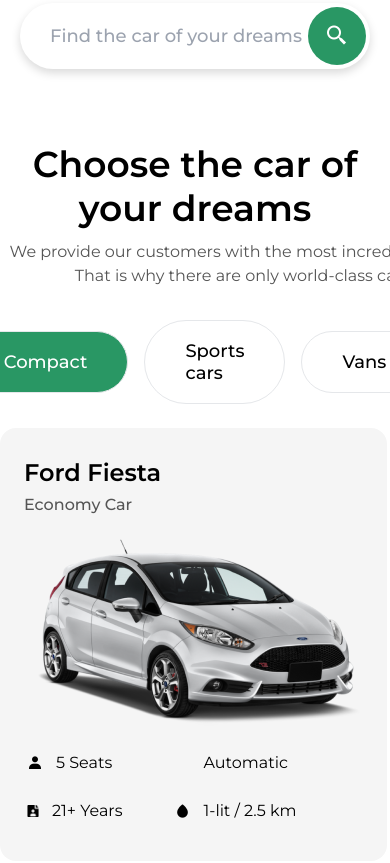
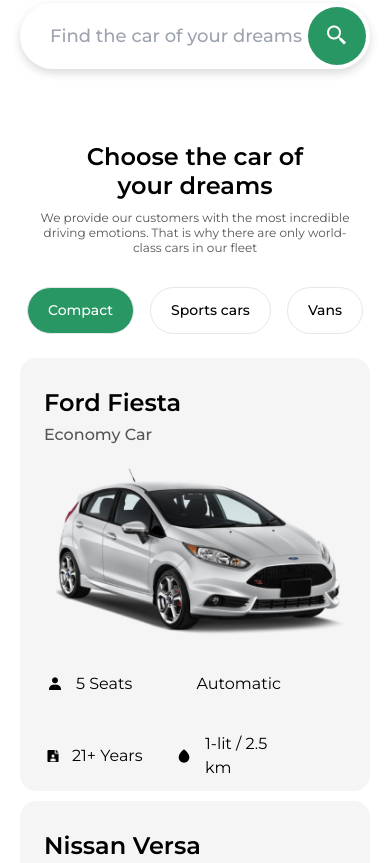
Before and after one commit to abdulazizv/drivocom-template, a website: page src/index.html in a window 390 px wide. Shown: the part 605-1468 px from the top of the page. Drawn offline with nearby package versions, Linux system fonts and the light colour scheme.

Commit message:
choose section added responsive

```diff
--- a/src/index.html
+++ b/src/index.html
@@ -322,44 +322,47 @@
       <!-- intro section finished -->
       <!-- choose section started -->
       <section class="choose">
-        <div class="container mx-auto max-w-[1200px]">
+        <div class="container mx-auto max-w-[1240px] px-5">
           <div class="choose__wrapper mt-[133px]">
-            <h1 class="text-center font-semibold text-[36px] leading-[44px]">
+            <h1
+              class="text-center font-semibold w-[232px] mx-auto sm:w-full text-[24px] leading-[29px] sm:text-[36px] sm:leading-[44px]"
+            >
               Choose the car of your dreams
             </h1>
             <p
-              class="text-center font-normal text-[16px] leading-[24px] mt-[10px] text-[#555555] dark:text-white w-[575px] mx-auto"
+              class="text-center font-normal w-[321px] text-[12px] leading-[15px] sm:text-[16px] sm:leading-[24px] mt-[10px] text-[#555555] dark:text-white sm:w-[575px] mx-auto"
             >
               We provide our customers with the most incredible driving
               emotions. That is why there are only world-class cars in our fleet
             </p>
             <div class="filter__buttons flex gap-4 justify-center items-center">
               <div
-                class="compactcar fill-btn filter__buttons-active mt-8 group bg-transparent cursor-pointer text-[18px] leading-[22px] font-medium py-[19px] hover:bg-[#e0e1e1] dark:hover:bg-[#272727] px-10 rounded-full active:bg-[#F5F5F5] flex justify-center items-center border border-spacing-[1.5px] border-[#E5E7EA]"
+                class="compactcar fill-btn filter__buttons-active mt-8 group bg-transparent cursor-pointer py-[14px] sm:py-[19px] text-[14px] leading-[17px] sm:text-[18px] sm:leading-[22px] font-medium px-5 sm:px-10 rounded-full hover:bg-[#e0e1e1] dark:hover:bg-[#272727] active:bg-[#F5F5F5] flex justify-center items-center border border-spacing-[1.5px] border-[#E5E7EA]"
               >
                 Compact
               </div>
               <div
-                class="sportcar fill-btn mt-8 group bg-transparent cursor-pointer py-[19px] text-[18px] leading-[22px] font-medium px-10 rounded-full hover:bg-[#e0e1e1] dark:hover:bg-[#272727] active:bg-[#F5F5F5] flex justify-center items-center border border-spacing-[1.5px] border-[#E5E7EA]"
+                class="sportcar fill-btn mt-8 group bg-transparent cursor-pointer py-[14px] sm:py-[19px] text-[14px] leading-[17px] sm:text-[18px] sm:leading-[22px] font-medium px-5 sm:px-10 rounded-full hover:bg-[#e0e1e1] dark:hover:bg-[#272727] active:bg-[#F5F5F5] flex justify-center items-center border border-spacing-[1.5px] border-[#E5E7EA]"
               >
                 Sports cars
               </div>
+
               <div
-                class="vanscar fill-btn mt-8 group bg-transparent cursor-pointer text-[18px] leading-[22px] font-medium py-[19px] px-10 rounded-full hover:bg-[#e0e1e1] dark:hover:bg-[#272727] active:bg-[#F5F5F5] flex justify-center items-center border border-spacing-[1.5px] border-[#E5E7EA]"
+                class="vanscar fill-btn mt-8 group bg-transparent cursor-pointer py-[14px] sm:py-[19px] text-[14px] leading-[17px] sm:text-[18px] sm:leading-[22px] font-medium px-5 sm:px-10 rounded-full hover:bg-[#e0e1e1] dark:hover:bg-[#272727] active:bg-[#F5F5F5] flex justify-center items-center border border-spacing-[1.5px] border-[#E5E7EA]"
               >
                 Vans
               </div>
             </div>
-            <ul class="car__cards flex flex-wrap gap-[19px] mt-6 mb-10">
+            <ul
+              class="car__cards justify-center items-center flex flex-wrap gap-[10px] sm:gap-[19px] mt-6 mb-10"
+            >
               <!-- dinamic cards -->
             </ul>
-          </div>
-          <div class="view flex justify-center items-center mb-5">
-            <button
-              class="btn py-[18px] px-7 bg-green-600 text-white font-normal rounded-full hover:bg-green-400"
+            <div
+              class="all-btn filter__buttons-active mt-8 w-[180px] text-center mx-auto mb-[100px] sm:mb-40 h-[58px] block group bg-transparent cursor-pointer text-[18px] leading-[22px] font-medium py-[19px] hover:bg-[#e0e1e1] dark:hover:bg-[#272727] px-[30px] rounded-full active:bg-[#F5F5F5] items-center border border-spacing-[1.5px] border-[#E5E7EA]"
             >
               View all cars
-            </button>
+            </div>
           </div>
         </div>
       </section>
```
